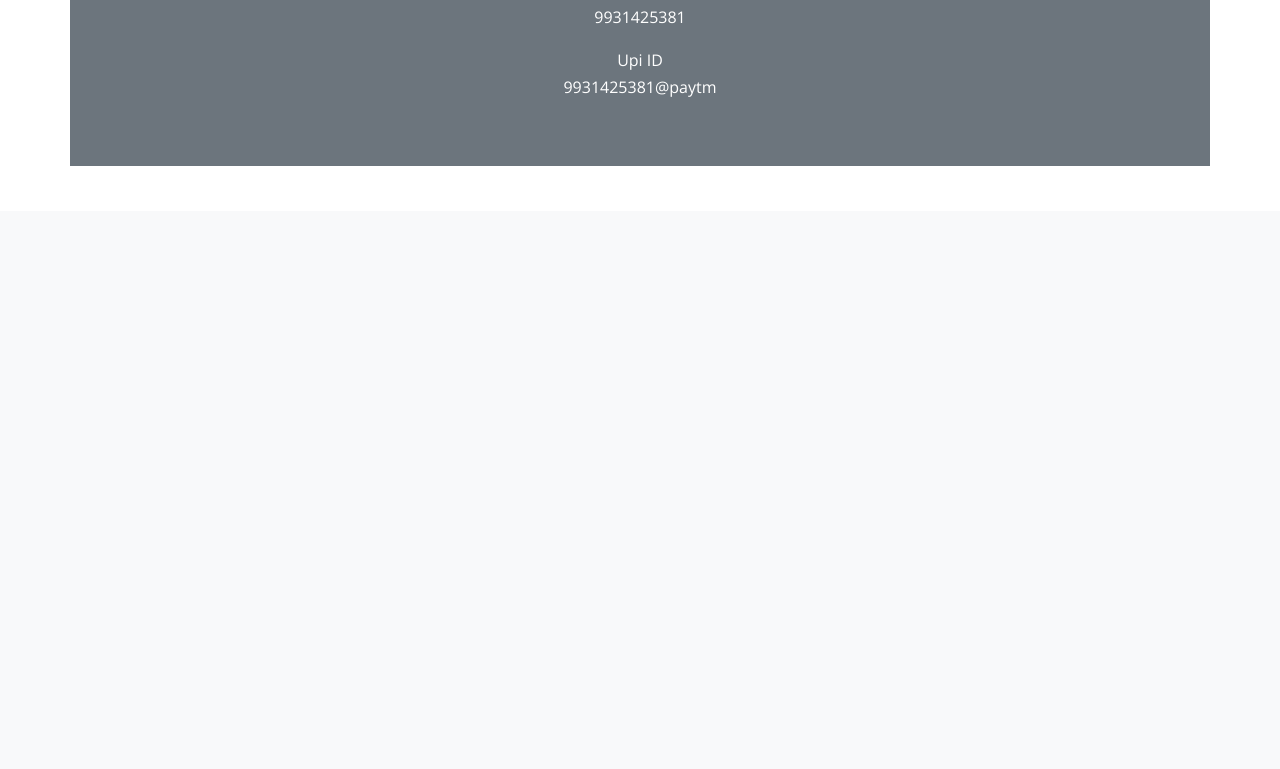
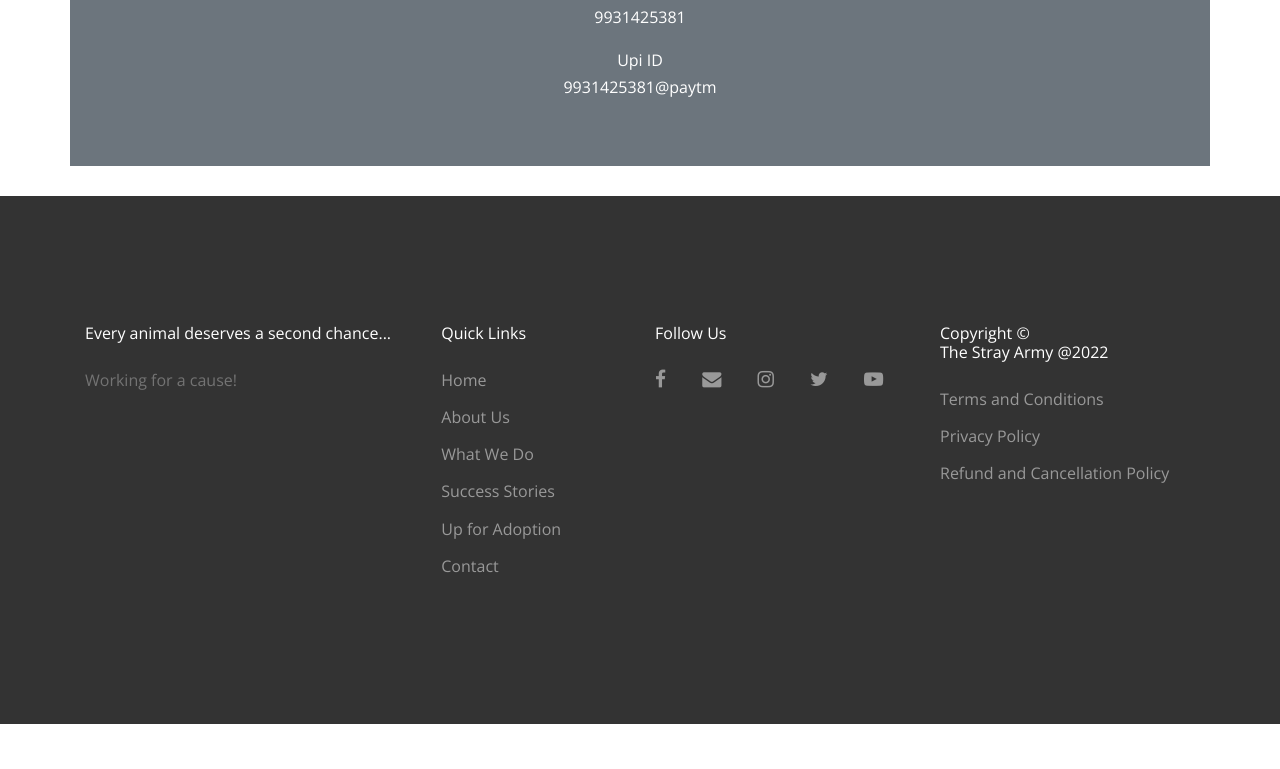
Before and after one commit to leader282/The-Stray-Army-Project, a Django app: page /donate in a window 1280 px wide. Shown: the part 1815-2584 px from the top of the page. Before the commit the page ends 1981 px from the top, so only its background shows below. Run offline with Django 4.2, Linux system fonts and the light colour scheme; data comes from the database, SQL or seed files in the repository; some libraries are stand-ins or nearby versions; some web fonts are replaced.

Commit message:
Minor changes

```diff
--- a/thestrayarmy/mainapp/templates/contact.html
+++ b/thestrayarmy/mainapp/templates/contact.html
@@ -255,10 +255,7 @@
             </div>
           </div>
         </div>
-          </div>
-        </div>
     </section>
-
     <footer class="site-footer">
       <div class="container">
         <div class="row">
--- a/thestrayarmy/mainapp/templates/donation.html
+++ b/thestrayarmy/mainapp/templates/donation.html
@@ -279,12 +279,7 @@ Upi ID</br>
             </div>
           </div>
         </div>
-          </div>
-        </div>
-    </section>
-
-
-            <footer class="site-footer">
+        <footer class="site-footer" style="margin-top: 30px">
           <div class="container">
             <div class="row">
               <div class="col-md-9">
@@ -402,6 +397,7 @@ The Stray Army @2022</h2>
             </div>
           </div>
         </footer>
+    </section>
     </div>
 
     <script>
```
Lines whose indentation alone changed are shown as unchanged.
